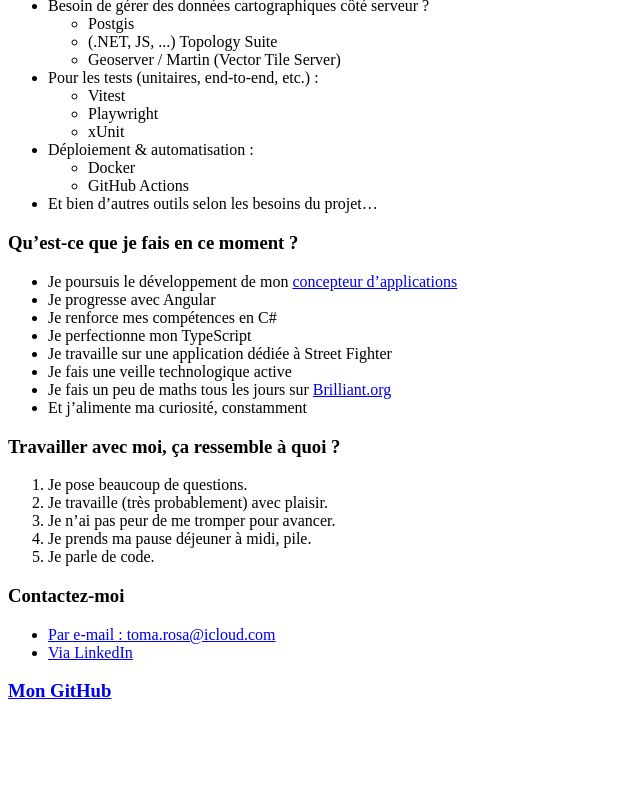
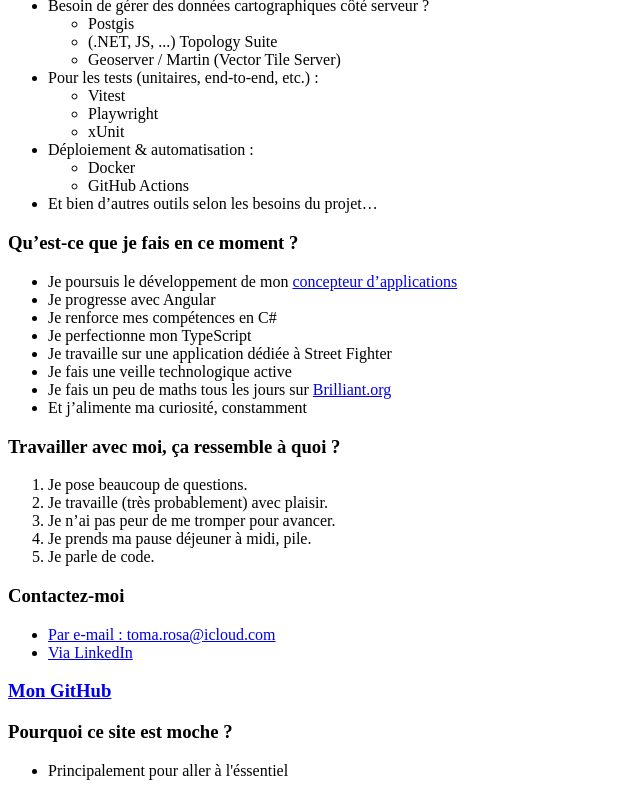
Before and after one commit to t-rosa/portfolio, an Astro site: page / in a window 1280 px wide. Shown: the part 1333-2129 px from the top of the page, without its empty margins (0-640 px from the left). Before the commit the page ends 2054 px from the top, so only its background shows below. Built offline with nearby package versions, Linux system fonts and the light colour scheme; Astro itself is replaced by a stand-in of ours.

Commit message:
feat: add why this site is ugly section

```diff
--- a/src/pages/index.astro
+++ b/src/pages/index.astro
@@ -232,4 +232,8 @@ import Layout from "../layouts/Layout.astro";
   <h3>
     <a href="https://github.com/t-rosa">Mon GitHub</a>
   </h3>
+  <h3>Pourquoi ce site est moche ?</h3>
+  <ul>
+    <li>Principalement pour aller à l&apos;éssentiel</li>
+  </ul>
 </Layout>
```
